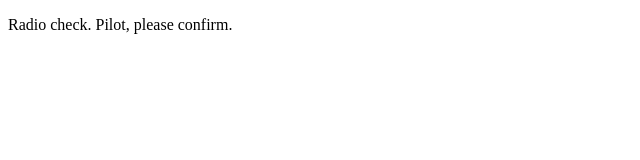
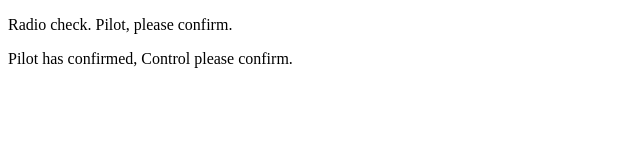
Before and after one commit to sara-bohannon/Git-Studio, a plain HTML site: page index.html in a window 1280 px wide. Shown: the whole page, without its empty margins (0-640 px from the left). Drawn offline with Linux system fonts and the light colour scheme.

Commit message:
added pilot response to Git Studio repo

```diff
--- a/index.html
+++ b/index.html
@@ -1,6 +1,7 @@
 <!DOCTYPE html>
 <html>
-   <body>
-      <p>Radio check. Pilot, please confirm.</p>
-   </body>
+  <body>
+    <p>Radio check. Pilot, please confirm.</p>
+    <p>Pilot has confirmed, Control please confirm.</p>
+  </body>
 </html>
```
